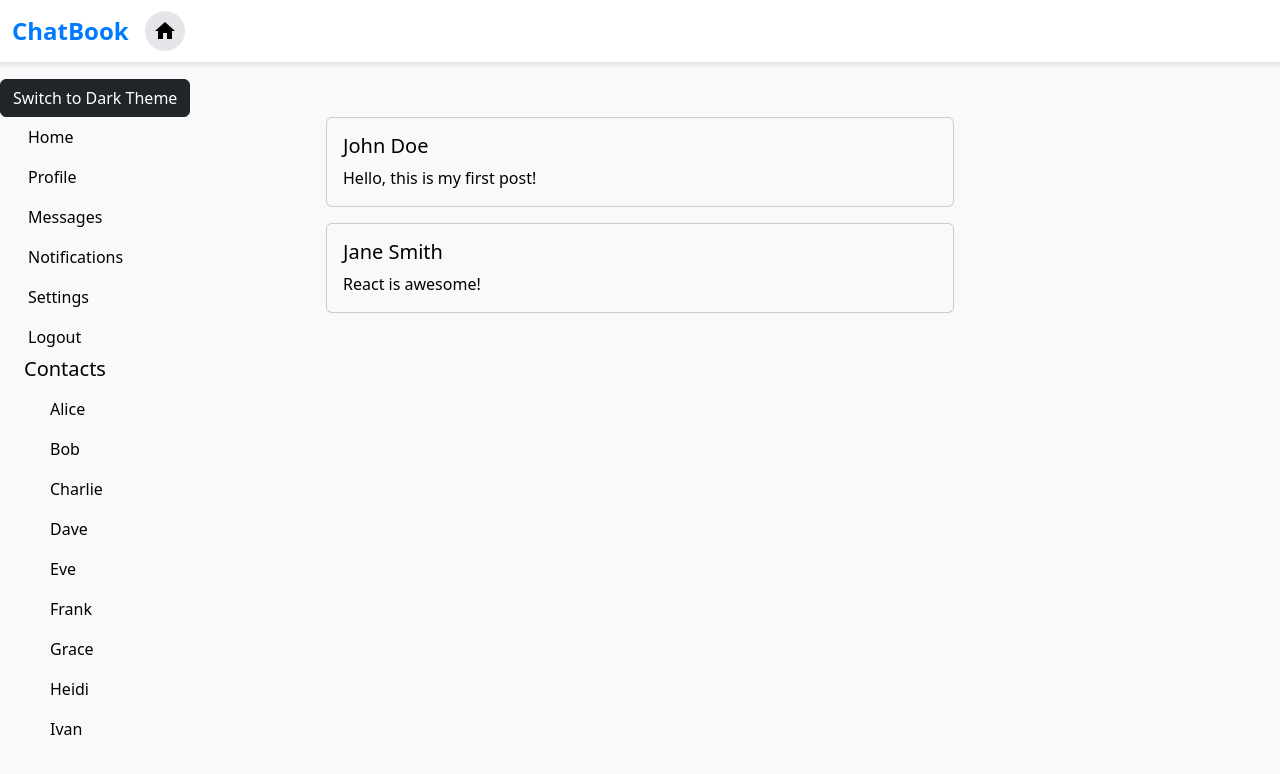
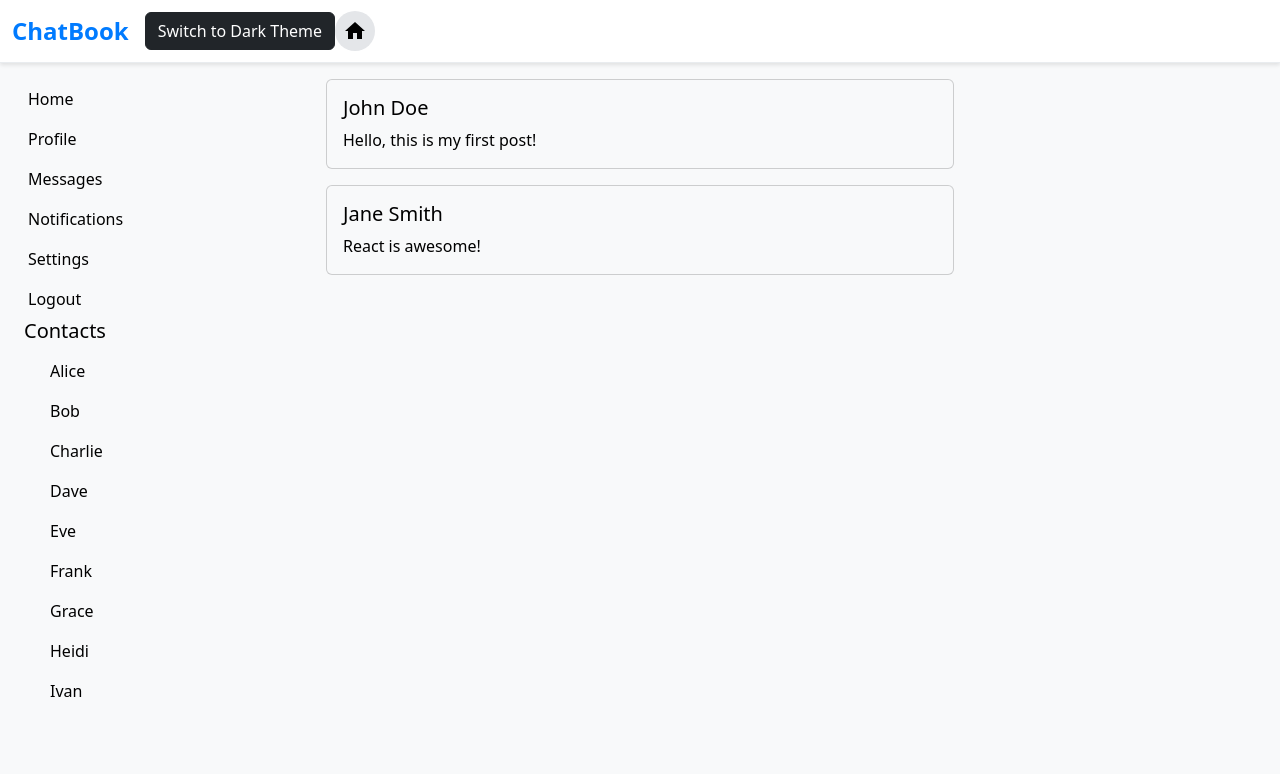
Before and after one commit to KristianBakov/ChatBook, a React (Create React App) app in the folder ClientApp/: page / in a window 1280 px wide. Shown: the top 774 px of the page. Built offline with nearby package versions, Linux system fonts and the light colour scheme.

Commit message:
Cleaned up navbar

```diff
--- a/ClientApp/src/commons/styles/common.css
+++ b/ClientApp/src/commons/styles/common.css
@@ -10,6 +10,7 @@
   --text-color: #000000;
   --navbar-bg-color: #ffffff;
   --sidebar-bg-color: #e9ecef;
+  --navbar-line-color: #e9ecef;
   --btn-color: #000000;
   --color-toggle-light: #f6d447;
   --color-toggle-dark: #2d0697;
@@ -25,6 +26,7 @@
   --text-color: #ffffff;
   --navbar-bg-color: #23272b;
   --sidebar-bg-color: #3a3f44;
+  --navbar-line-color: #3a3f44;
   --btn-color: #ffffff;
   --brand-color: #6eb4ff;
   --brand-color-darker: #2c3647;
@@ -56,3 +58,8 @@ body {
 .friends-list {
   color: var(--text-color);
 }
+
+.container-clean {
+  padding: 0 !important;
+  overflow-x: hidden;
+}
--- a/ClientApp/src/components/Layout/Layout.jsx
+++ b/ClientApp/src/components/Layout/Layout.jsx
@@ -1,7 +1,6 @@
 import React, { useState, useEffect } from "react";
 import NavMenu from "../NavMenu/NavMenu";
 import { Container, Row, Col } from "reactstrap";
-import ThemeToggleDev from "../ThemeToggle/ThemeToggleDev";
 import Sidebar from "../Sidebar/Sidebar";
 import useWindowSize from "../../hooks/UseScreenSize";
 import "./Layout.css";
@@ -19,9 +18,8 @@ export const Layout = ({ children }) => {
   const toggleSidebar = () => setSidebarOpen(!isSidebarOpen);
 
   return (
-    <Container fluid className="p-0">
+    <Container fluid className="container-clean">
       <NavMenu toggleSidebar={toggleSidebar} isSidebarOpen={isSidebarOpen} />
-      <ThemeToggleDev />
       <Row>
         <Col
           xs="12"
--- a/ClientApp/src/components/NavMenu/NavMenu.css
+++ b/ClientApp/src/components/NavMenu/NavMenu.css
@@ -1,8 +1,9 @@
 /* NavMenu.css */
 .navbar {
-  background-color: #f8f9fa;
+  background-color: var(--navbar-bg-color);
   box-shadow: 0 2px 4px rgba(0, 0, 0, 0.1);
   list-style: none;
+  border-bottom-color: var(--navbar-line-color) !important;
 }
 
 .navbar-brand {
--- a/ClientApp/src/components/NavMenu/NavMenu.jsx
+++ b/ClientApp/src/components/NavMenu/NavMenu.jsx
@@ -9,6 +9,7 @@ import {
 import { Link } from "react-router-dom";
 import "./NavMenu.css";
 import IconCircleButton from "../IconCircleButton/IconCircleButton";
+import ThemeToggleDev from "../ThemeToggle/ThemeToggleDev";
 import { MdHome } from "react-icons/md";
 
 const NavMenu = ({ toggleSidebar, isSidebarOpen }) => {
@@ -22,6 +23,9 @@ const NavMenu = ({ toggleSidebar, isSidebarOpen }) => {
           ChatBook
         </NavbarBrand>
         <NavbarToggler onClick={toggleSidebar} className="mr-2" />
+        <NavItem>
+          <ThemeToggleDev />
+        </NavItem>
         <NavItem>
           <IconCircleButton icon={MdHome} tag={Link} to="/">
             Home
```
